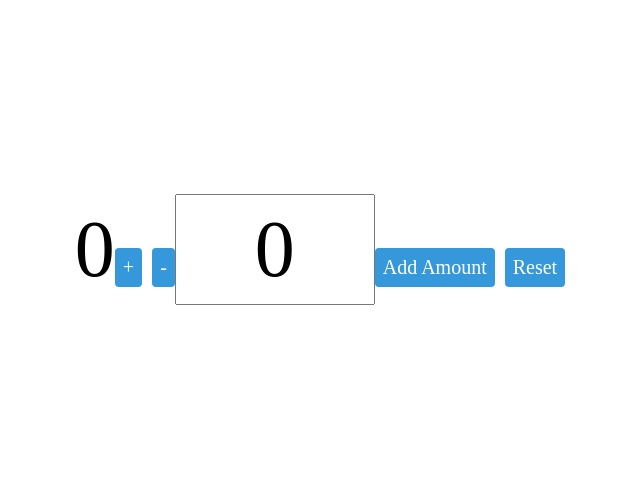
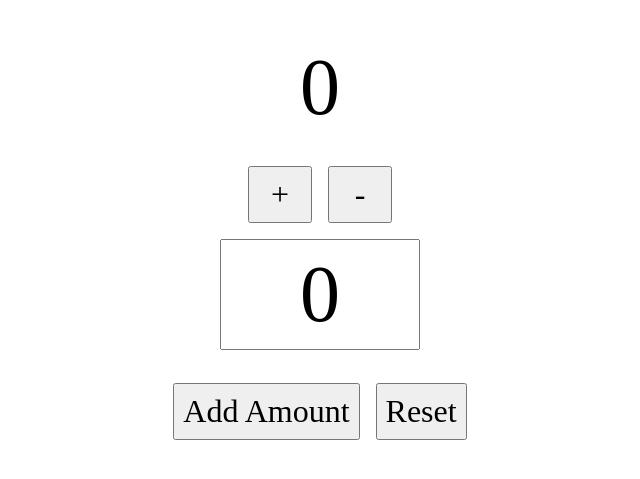
Before and after one commit to vimal336/React-js-projects, a React (Create React App) app in the folder redux-practice/: page / in a window 1280 px wide. Shown: the part 151-630 px from the top of the page, without its empty margins (320-960 px from the left). Built offline with nearby package versions, Linux system fonts and the light colour scheme.

Commit message:
react redux

```diff
--- a/redux-practice/src/index.css
+++ b/redux-practice/src/index.css
@@ -1,49 +1,40 @@
-*{
+* {
   margin: 0;
   padding: 0;
   box-sizing: border-box;
 }
-body{
+
+body {
   min-height: 100vh;
   font-size: 5rem;
   display: grid;
   place-content: center;
 }
 
-section {
-  display: flex;
-  flex-direction: row;
-  align-items: center;
-  justify-content: center;
-}
-
-input,button{
-  font:inherit;
+input,
+button {
+  font: inherit;
   padding: 0.5rem;
 }
 
-input{
+section {
+  display: flex;
+  flex-direction: column;
+  justify-content: center;
+  align-items: center;
+}
+
+input {
   text-align: center;
   max-width: 2.5em;
 }
 
-/* Styling for the buttons */
 button {
-  font-size: 20px;
+  font-size: 2rem;
   margin: 0.5em 0 0.5em 0.5em;
-  cursor: pointer;
-  background-color: #3498db;
-  color: #fff;
-  border: none;
-  border-radius: 4px;
-  transition: background-color 0.3s ease;
+  min-width: 2em;
 }
 
-button:first-child{
+button:first-child {
   margin-left: 0;
 }
-
-/* Hover effect for buttons */
-button:hover {
-  background-color: #2980b9;
-}
```
